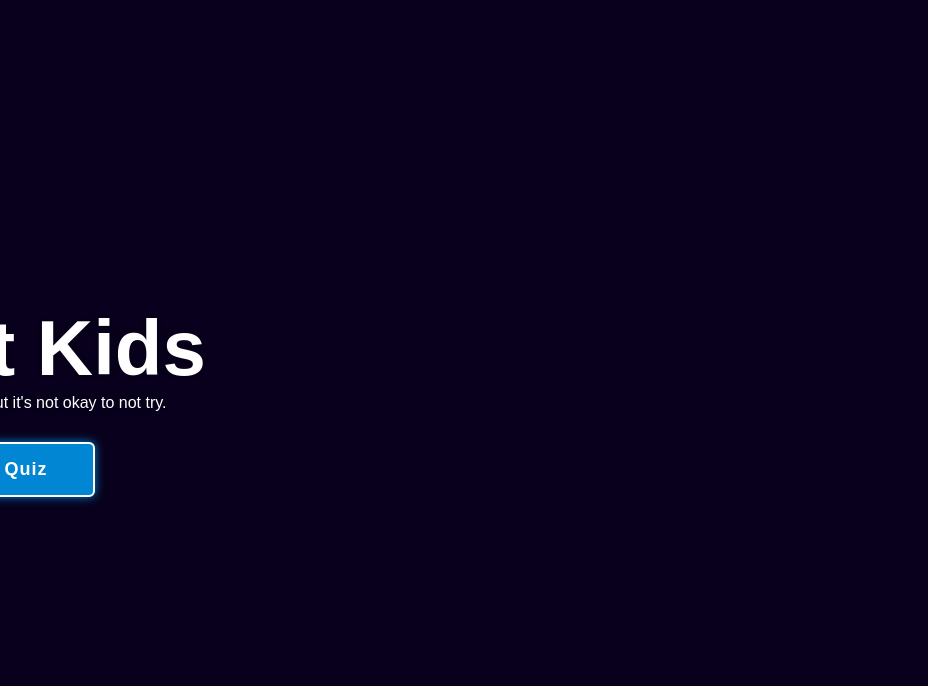
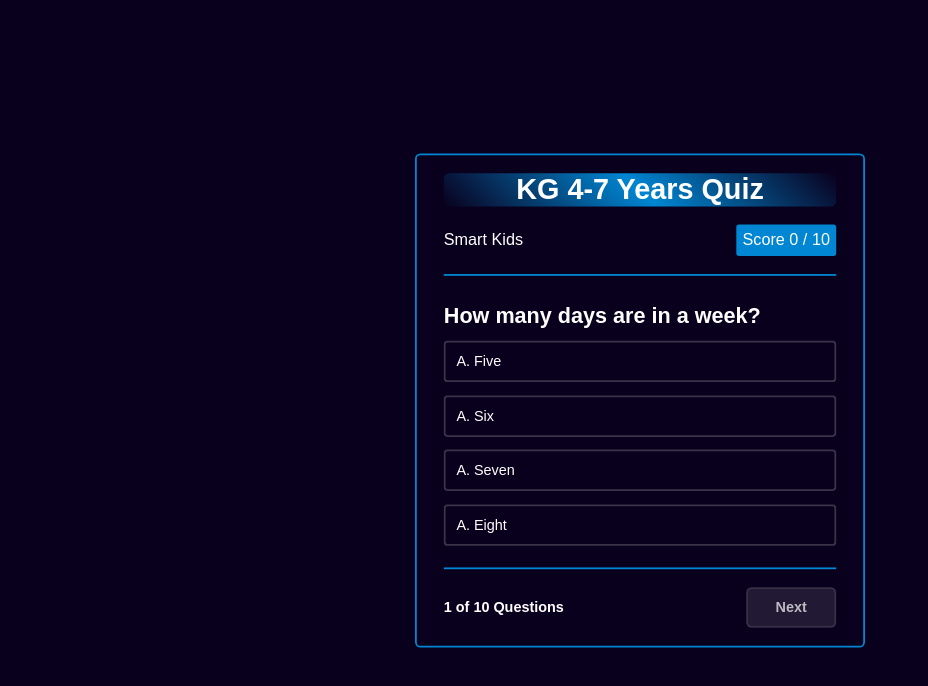
Before and after one commit to Ahmad-Hazrati/Smart-Kids-Quiz, a plain HTML site: page index.html in a window 1280 px wide. Shown: the top 686 px of the page, without its empty margins (0-928 px from the left). Drawn offline with Linux system fonts and the light colour scheme; a web font is replaced by a local one.

Commit message:
Add style to quiz section

```diff
--- a/assets/css/style.css
+++ b/assets/css/style.css
@@ -247,8 +247,8 @@ body {
 
 .quiz-section {
     position: relative;
-    left: -50%;
-    /* left: 0; */
+    /* left: -50%; */
+    left: 0;
     width: 100%;
     background: #09001d;
     display: flex;
@@ -262,3 +262,126 @@ body {
 .quiz-section.active {
     left: 0;
 }
+
+.quiz-section .quiz-box {
+    position: relative;
+    width: 500px;
+    background: transparent;
+    border: 2px solid #0086D2;
+    border-radius: 6px;
+    display: flex;
+    flex-direction: column;
+    padding: 1.25rem 1.875rem;
+    /* opacity: 0; */
+    /* pointer-events: none; */
+    transform: scale(.9);
+    transition: .3s ease;
+    transition-delay: 0s;
+}
+
+/* .quiz-section .quiz-box.active {
+    opacity: 1;
+    pointer-events: auto;
+    transform: scale(1);
+    transition: 1s ease;
+    transition-delay: 1s;
+} */
+
+.quiz-box h1 {
+    font-size: 2rem;
+    text-align: center;
+    background: linear-gradient(45deg, transparent, #0086D2, transparent);
+    border-radius: 6px;
+}
+
+.quiz-box .quiz-header {
+    display: flex;
+    justify-content: space-between;
+    align-items: center;
+    padding: 1.25rem 0;
+    border-bottom: 2px solid #0086D2;
+    margin-bottom: 1.875rem;
+}
+
+.quiz-header span {
+    font-size: 1.125rem;
+    font-weight: 500;
+}
+
+.quiz-header .header-score {
+    background: #0086D2;
+    border-radius: 3px;
+    padding: 7px;
+}
+
+.quiz-box .question-text {
+    font-size: 1.5rem;
+    font-weight: 600;
+}
+
+.option-list .option {
+    width: 100%;
+    padding: .75rem;
+    background: transparent;
+    border: 2px solid rgba(255, 255, 255, .2);
+    border-radius: 4px;
+    font-size: 1rem;
+    margin: .9rem 0;
+    cursor: pointer;
+    transition: .3s;
+}
+
+.option-list .option:hover {
+    background: rgba(255, 255, 255, .1);
+    border-color: rgba(255, 255, 255, .1);
+}
+
+.option-list .option.correct {
+    background: #09001d;
+    color: #009F82;
+    border-color: #009F82;
+}
+
+.option-list .option.incorrect {
+    background: #09001d;
+    color: #760023;
+    border-color: #760023;
+}
+
+.option-list .option.disabled {
+    pointer-events: none;
+}
+
+.quiz-box .quiz-footer {
+    display: flex;
+    justify-content: space-between;
+    align-items: center;
+    border-top: 2px solid #0086D2;
+    padding-top: 1.25rem;
+    margin-top: 1.5rem;
+}
+
+.quiz-footer .question-total {
+    font-size: 1rem;
+    font-weight: 600;
+}
+
+.quiz-footer .next-btn {
+    width: 100px;
+    height: 45px;
+    background: rgba(255, 255, 255, .1);
+    border: 2px solid rgba(255, 255, 255, .1);
+    outline: none;
+    border-radius: 6px;
+    font-size: 1rem;
+    color: rgba(255, 255, 255, .7);
+    font-weight: 600;
+    cursor: pointer;
+    /* pointer-events: none; */
+    transition: .5s;
+}
+
+.quiz-footer .next-btn:hover {
+    background: #004C91;
+    border-color: #004C91;
+}
--- a/index.html
+++ b/index.html
@@ -30,7 +30,7 @@
         <div class="container">
 
             <section class="quiz-section">
-                   <!--  <div class="quiz-box">
+                <div class="quiz-box">
                     <h1>KG 4-7 Years Quiz</h1>
                     <div class="quiz-header">
                         <span>Smart Kids</span>
@@ -39,23 +39,23 @@
                     <h2 class="question-text">How many days are in a week?</h2>
                     <div class="option-list">
                         <div class="option">
-                                <span>A. 5</span>
+                            <span>A. Five</span>
                         </div>
                         <div class="option">
-                                <span>A. 6</span>
+                            <span>A. Six</span>
                         </div>
                         <div class="option">
-                                <span>A. 7</span>
+                            <span>A. Seven</span>
                         </div>
                         <div class="option">
-                                <span>A. 8</span>
+                            <span>A. Eight</span>
                         </div>
                         <div class="quiz-footer">
                             <span class="question-total">1 of 10 Questions</span>
                             <button class="next-btn">Next</button>
                         </div>
                     </div>
-                        <div class="result-box">
+                    <!-- <div class="result-box">
                         <h2>Quiz Result!</h2>
                         <div class="percentage-container">
                             <div class="circular-progress">
@@ -67,10 +67,10 @@
                             <button class="tryAgain-btn">Try Again!</button>
                             <button class="goHome-btn">Go To Home</button>
                         </div>
-                        </div>
+                    </div> -->
 
 
-                </section>-->
+            </section>
 
             <section class="home">
                 <div class="home-content">
```
Lines whose indentation alone changed are shown as unchanged.
